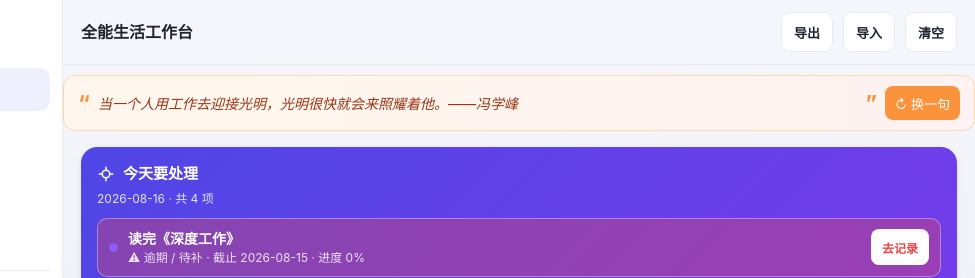
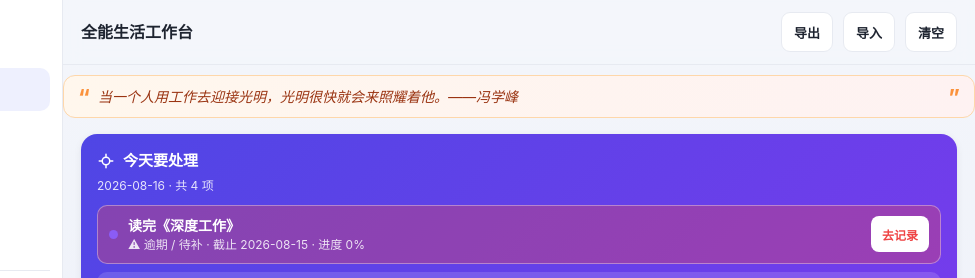
Before and after one commit to yhfysun/life-workspace, an Electron app: page www/index.html in a window 1120 px wide. Shown: the top 278 px of the page, 145-1120 px from the left. Drawn offline with Linux system fonts and the light colour scheme.

Commit message:
移除换一句按钮，切换模块时自动换名言（避免连续重复）

```diff
--- a/www/index.html
+++ b/www/index.html
@@ -257,7 +257,6 @@
 
     <div class="quoteline">
       <span class="qmark">“</span><span id="dailyQuote"></span><span class="qmark">”</span>
-      <button class="qlink" onclick="rollQuote()" title="换一句">↻ 换一句</button>
     </div>
 
     <div class="content">
@@ -750,7 +749,10 @@ const QUOTES=[
 ];
 function rollQuote(){
   var el=document.getElementById('dailyQuote');
-  if(el) el.textContent=QUOTES[Math.floor(Math.random()*QUOTES.length)];
+  if(!el||!QUOTES.length)return;
+  var q;
+  do{ q=QUOTES[Math.floor(Math.random()*QUOTES.length)]; }while(QUOTES.length>1 && q===el.textContent);
+  el.textContent=q;
 }
 
 function init(){
@@ -1172,6 +1174,7 @@ function switchView(v){
   if(v==='calendar')renderCalendar();
   if(v==='stats')renderStats();
   window.scrollTo({top:0,behavior:'smooth'});
+  rollQuote();
 }
 
 /* ============ 工具 ============ */
```
